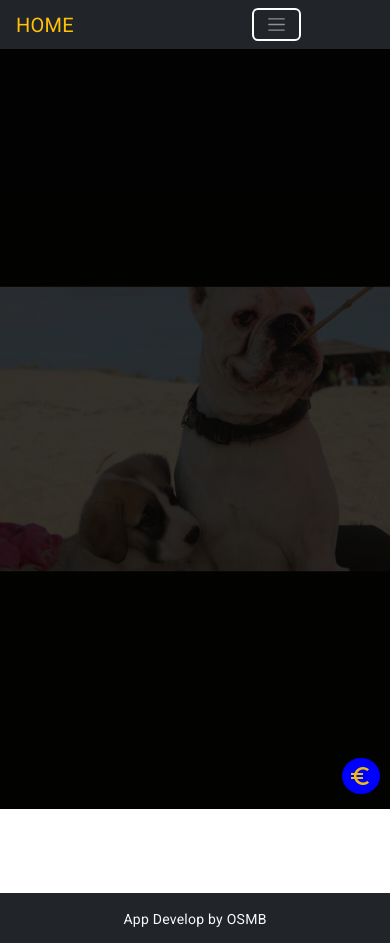
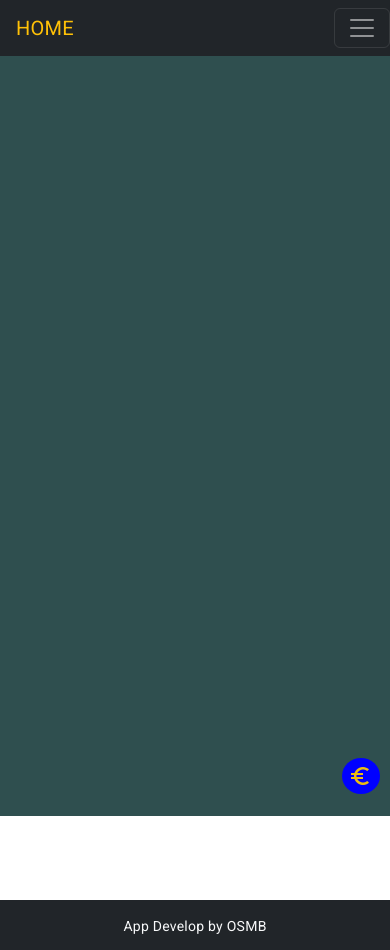
Before and after one commit to oscarsmbaquero/Angular-home, an Angular app: page / in a window 390 px wide. Built offline with nearby package versions, Linux system fonts and the light colour scheme; no server answers; what @angular/material-moment-adapter would draw is missing.

Commit message:
cambio navbar

```diff
--- a/src/app/core/components/header/header.component.html
+++ b/src/app/core/components/header/header.component.html
@@ -3,8 +3,9 @@
     <!-- <img src="assets/logo.jpg" width="70" height="50" alt="" />&nbsp; -->
     <span class="text-warning">HOME</span>
   </a>
+  <div class="line"></div>
   <button
-    class="navbar-toggler ms-auto"
+    class="navbar-toggler ml-auto"
     type="button"
     data-toggle="collapse"
     data-target="#navbarSupportedContent"
--- a/src/app/pages/home/home.component.css
+++ b/src/app/pages/home/home.component.css
@@ -11,7 +11,8 @@
     box-shadow: 0 0 10px rgba(0,0,0,.15);
 } */
 .bg-image {
-    background-image: linear-gradient(to bottom, rgba(3,3,3,0.8), rgba(3, 3, 0, 0.8)), url('../../../assets/otto&sua.jpeg');
+    background-color: darkslategrey;
+    /* background-image: linear-gradient(to bottom, rgba(3,3,3,0.8), rgba(3, 3, 0, 0.8)), url('../../../assets/otto&sua.jpeg');  */
     background-repeat: no-repeat;
     background-size: cover;
     background-repeat: no-repeat;
@@ -26,6 +27,7 @@
   @media (max-width: 767px) {
     .bg-image {
         min-height: 90vh;
+        background-color: darkslategrey;
         /* padding: 20px; */
         /* background-size: contain; */
     }
```
Also changed, not shown: src/app/core/components/header/header.component.css (+2 -5 lines).
